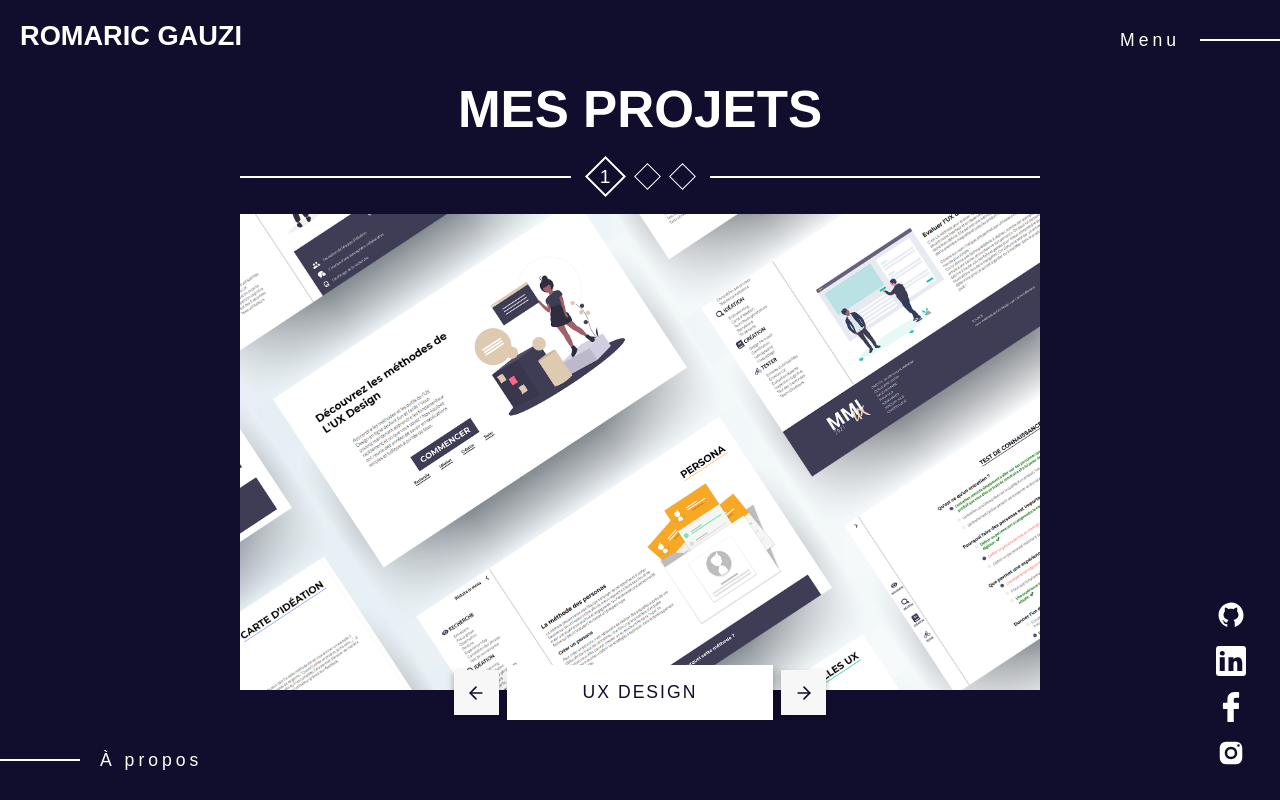
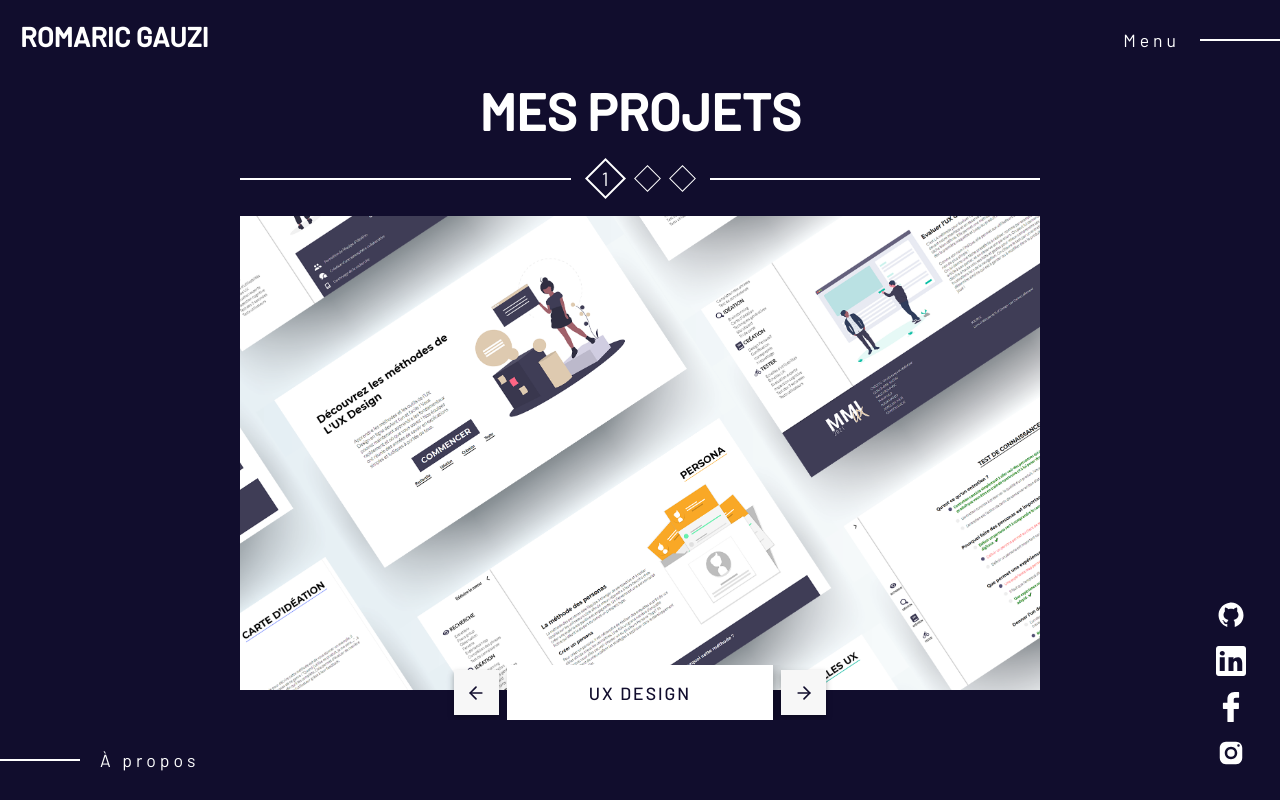
Before and after one commit to romaric-g/sitev3, a Nuxt app: page / in a window 1280 px wide. Built offline with nearby package versions, Linux system fonts and the light colour scheme.

Commit message:
font import

```diff
--- a/layouts/default.vue
+++ b/layouts/default.vue
@@ -21,6 +21,8 @@ export default {
 </script>
 
 <style lang="scss">
+@import url('https://fonts.googleapis.com/css?family=Barlow:400,500|Comfortaa:300,400&display=swap');
+
 body {
     margin: 0;
     padding: 0;
```
